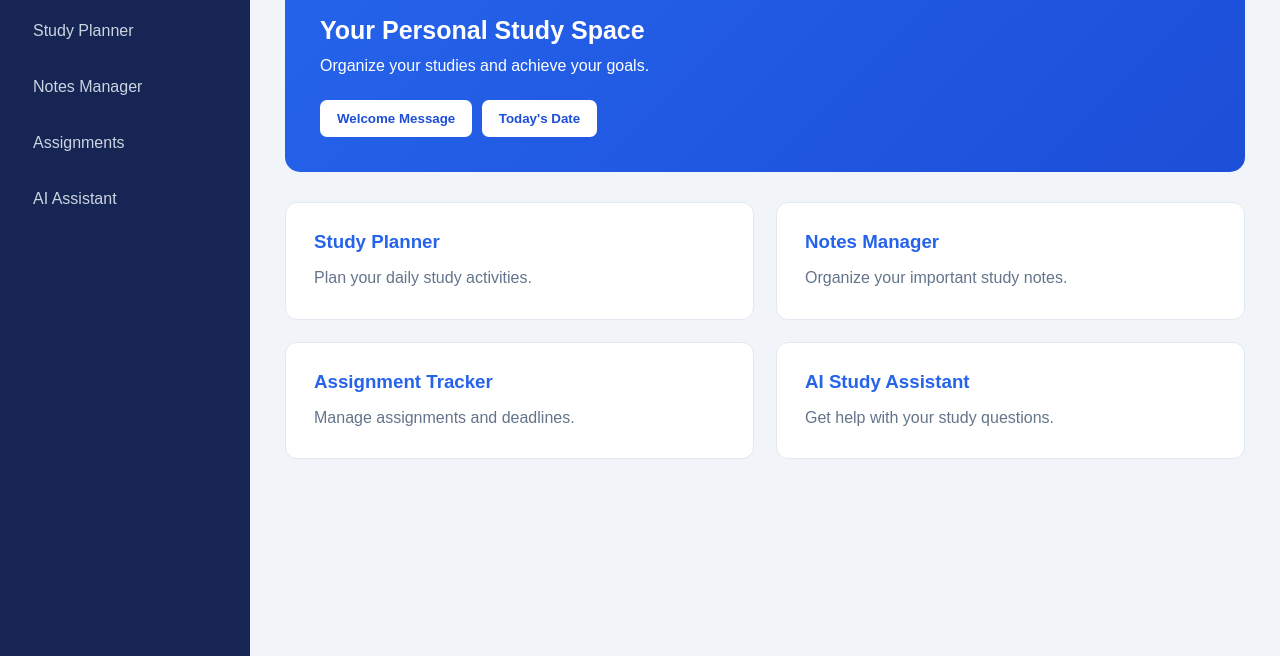
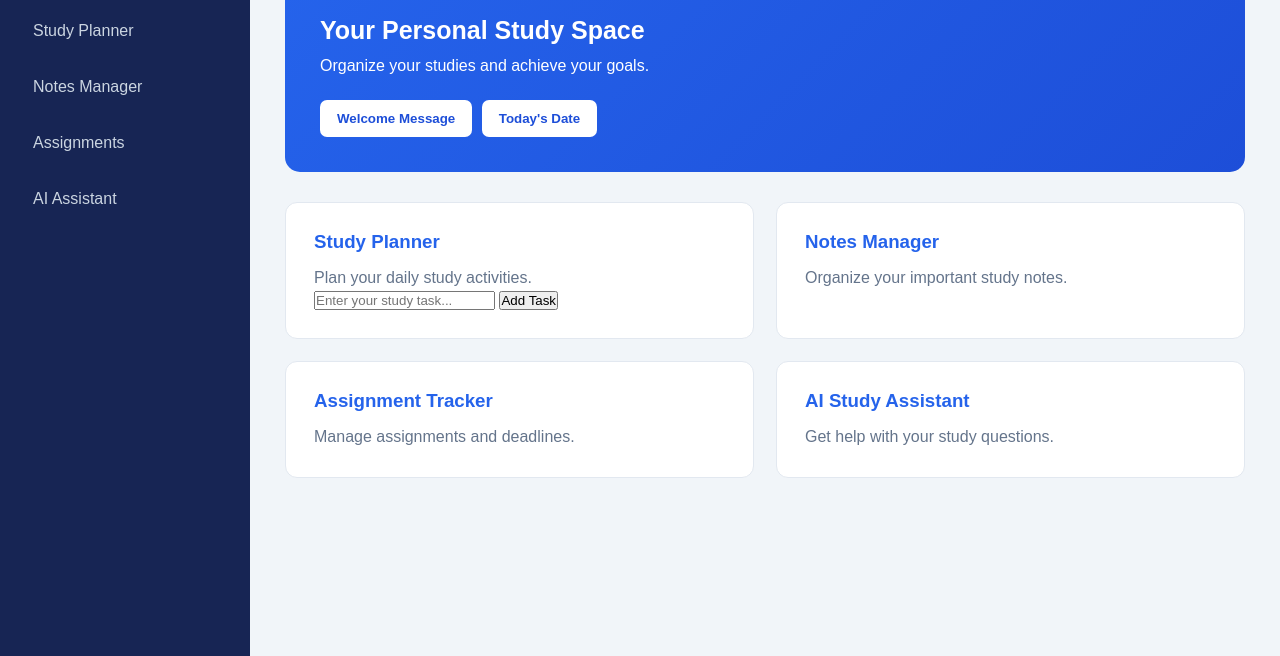
Before and after one commit to muhammadmashoodahmad/Web-and-AI-Projects, a plain HTML site: page 01-Smart-Student-Assistant/index.html in a window 1280 px wide. Shown: the part 144-800 px from the top of the page. Drawn offline with Linux system fonts and the light colour scheme.

Commit message:
Update index.html

```diff
--- a/01-Smart-Student-Assistant/index.html
+++ b/01-Smart-Student-Assistant/index.html
@@ -58,10 +58,29 @@
             <!-- Feature Cards -->
             <section class="features">
 
-                <div class="feature-card" id="planner">
-                    <h3>Study Planner</h3>
-                    <p>Plan your daily study activities.</p>
-                </div>
+
+<div class="feature-card" id="planner">
+
+    <h3>Study Planner</h3>
+
+    <p>Plan your daily study activities.</p>
+
+    <div class="task-input">
+        <input
+            type="text"
+            id="taskInput"
+            placeholder="Enter your study task..."
+        >
+
+        <button onclick="addTask()">
+            Add Task
+        </button>
+    </div>
+
+    <ul id="taskList"></ul>
+
+</div>
+
 
                 <div class="feature-card" id="notes">
                     <h3>Notes Manager</h3>
```
